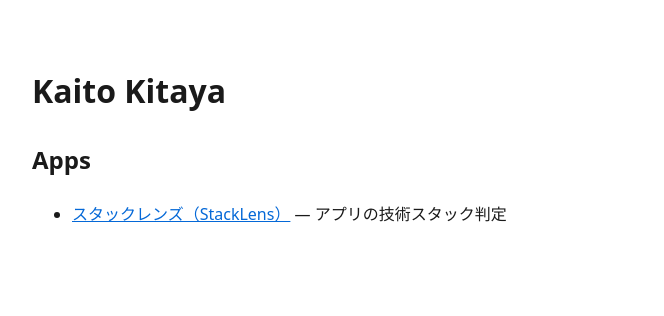
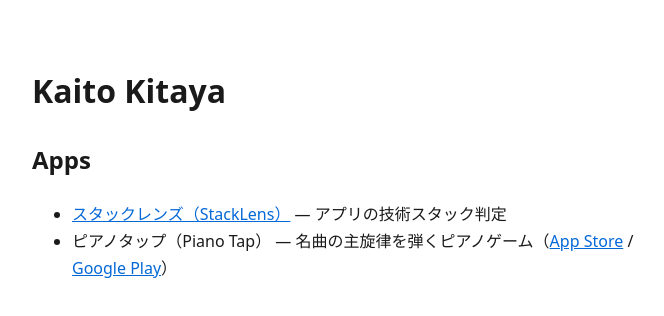
Before and after one commit to Kate941-su/Kate941-su.github.io, a plain HTML site: page index.html in a window 1280 px wide. Shown: the whole page, without its empty margins (288-952 px from the left). Drawn offline with Linux system fonts and the light colour scheme.

Commit message:
add: Apps にピアノタップを追加
Co-Authored-By: Claude Opus 5.5 <noreply@anthropic.com>

```diff
--- a/index.html
+++ b/index.html
@@ -11,6 +11,7 @@
 <h2>Apps</h2>
 <ul>
 <li><a href="https://play.google.com/store/apps/details?id=jp.vntech.stacklens">スタックレンズ（StackLens）</a> — アプリの技術スタック判定</li>
+<li>ピアノタップ（Piano Tap） — 名曲の主旋律を弾くピアノゲーム（<a href="https://apps.apple.com/app/id6834791944">App Store</a> / <a href="https://play.google.com/store/apps/details?id=jp.vntech.pianotap">Google Play</a>）</li>
 </ul>
 </body>
 </html>
```
